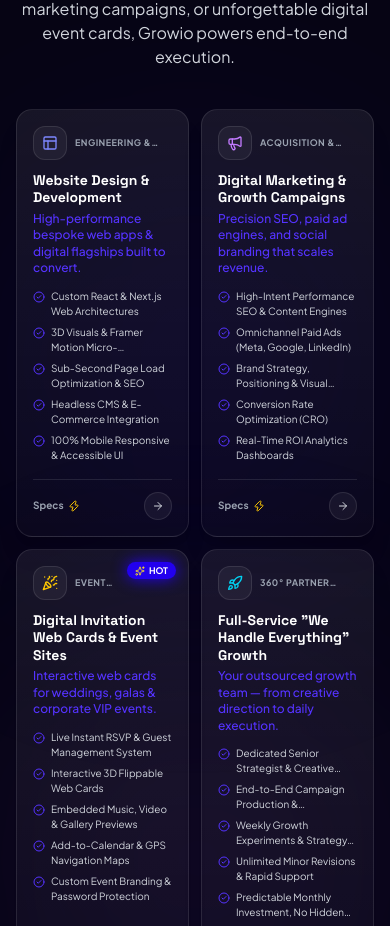
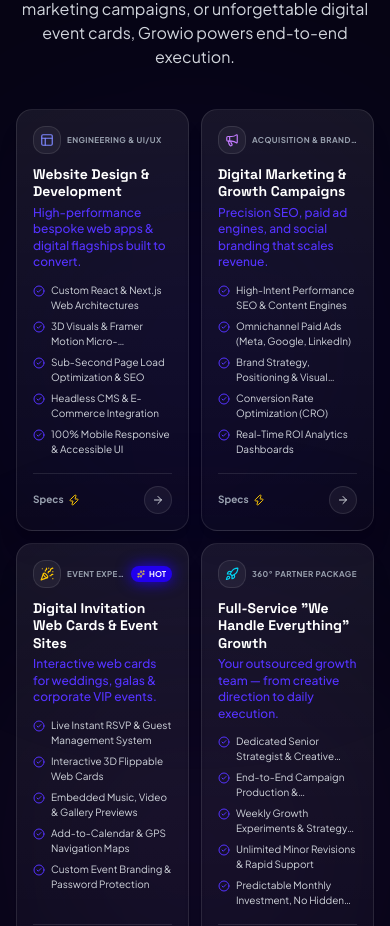
Before and after one commit to ashirvp/GrowioGermany, a React (Vite) app: page / in a window 390 px wide. Shown: the part 1196-2122 px from the top of the page. Built offline with nearby package versions, Linux system fonts and the light colour scheme.

Commit message:
Fix HOT badge inline alignment in ServicesSection and streamline Request Proposal button in ServiceModal

```diff
--- a/src/components/ServiceModal.tsx
+++ b/src/components/ServiceModal.tsx
@@ -94,10 +94,10 @@
               onClose();
               onOpenBooking();
             }}
-            className="w-full py-3.5 rounded-full bg-[#2200EE] hover:bg-[#1C00C8] text-white text-xs font-bold shadow-[0_0_20px_#2200EE] transition-all flex items-center justify-center space-x-2"
+            className="w-full py-3.5 rounded-full bg-[#2200EE] hover:bg-[#1C00C8] text-white text-xs sm:text-sm font-extrabold shadow-[0_0_20px_rgba(34,0,238,0.6)] transition-all flex items-center justify-center space-x-2 whitespace-nowrap"
           >
-            <Zap className="w-4 h-4 text-yellow-300 fill-yellow-300" />
-            <span>{t('Request Proposal for', 'Angebot Anfordern für')} {service.title} ⚡</span>
+            <span>{t('Request Proposal ⚡', 'Angebot Anfordern ⚡')}</span>
+            <Zap className="w-4 h-4 text-yellow-300 fill-yellow-300 group-hover:scale-125 transition-transform" />
           </button>
         </motion.div>
       </div>
--- a/src/components/ServicesSection.tsx
+++ b/src/components/ServicesSection.tsx
@@ -138,25 +138,25 @@
                 className={`absolute inset-0 bg-gradient-to-br ${service.gradient} opacity-0 group-hover:opacity-100 transition-opacity duration-500`}
               />
 
-              {/* Popular Badge */}
-              {service.popular && (
-                <div className="absolute top-3 right-3 sm:top-6 sm:right-6 inline-flex items-center space-x-1 px-2 py-0.5 sm:px-3 sm:py-1 rounded-full bg-[#2200EE] text-white text-[9px] sm:text-xs font-bold shadow-[0_0_15px_#2200EE]">
-                  <Sparkles className="w-2.5 h-2.5 sm:w-3.5 sm:h-3.5 text-yellow-300" />
-                  <span className="hidden xs:inline sm:inline">Trending Choice</span>
-                  <span className="xs:hidden sm:hidden">HOT</span>
-                </div>
-              )}
-
               <div className="relative z-10 flex flex-col h-full justify-between">
                 <div>
-                  {/* Category Pill + Icon */}
-                  <div className="flex items-center space-x-2 sm:space-x-3 mb-3 sm:mb-6">
-                    <div className="p-2 sm:p-3.5 rounded-xl sm:rounded-2xl bg-white/[0.05] border border-white/10 group-hover:scale-110 transition-transform shrink-0 [&>svg]:w-4 [&>svg]:h-4 sm:[&>svg]:w-7 sm:[&>svg]:h-7">
-                      {service.icon}
+                  {/* Category Pill + Icon + Popular Badge */}
+                  <div className="flex items-center justify-between gap-1 mb-3 sm:mb-6">
+                    <div className="flex items-center space-x-1.5 sm:space-x-3 min-w-0">
+                      <div className="p-1.5 sm:p-3.5 rounded-xl sm:rounded-2xl bg-white/[0.05] border border-white/10 group-hover:scale-110 transition-transform shrink-0 [&>svg]:w-3.5 [&>svg]:h-3.5 sm:[&>svg]:w-7 sm:[&>svg]:h-7">
+                        {service.icon}
+                      </div>
+                      <span className="text-[8px] sm:text-xs uppercase font-bold tracking-wider text-gray-400 truncate">
+                        {service.category}
+                      </span>
                     </div>
-                    <span className="text-[9px] sm:text-xs uppercase font-bold tracking-wider text-gray-400 line-clamp-1">
-                      {service.category}
-                    </span>
+
+                    {service.popular && (
+                      <span className="inline-flex items-center space-x-1 px-1.5 py-0.5 sm:px-3 sm:py-1 rounded-full bg-[#2200EE] text-white text-[8px] sm:text-xs font-bold shadow-[0_0_15px_#2200EE] shrink-0">
+                        <Sparkles className="w-2 h-2 sm:w-3.5 sm:h-3.5 text-yellow-300" />
+                        <span>HOT</span>
+                      </span>
+                    )}
                   </div>
 
                   {/* Title & Tagline */}
```
